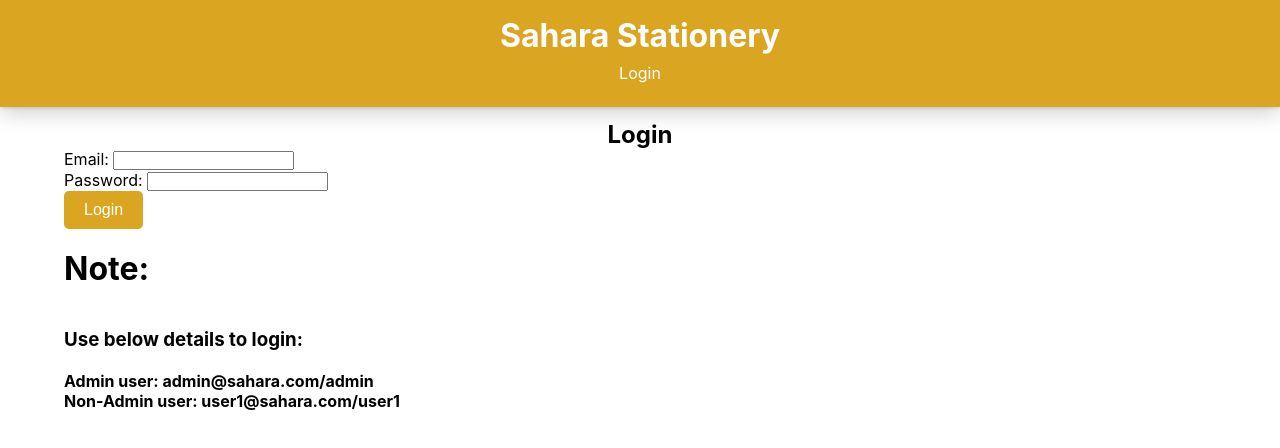
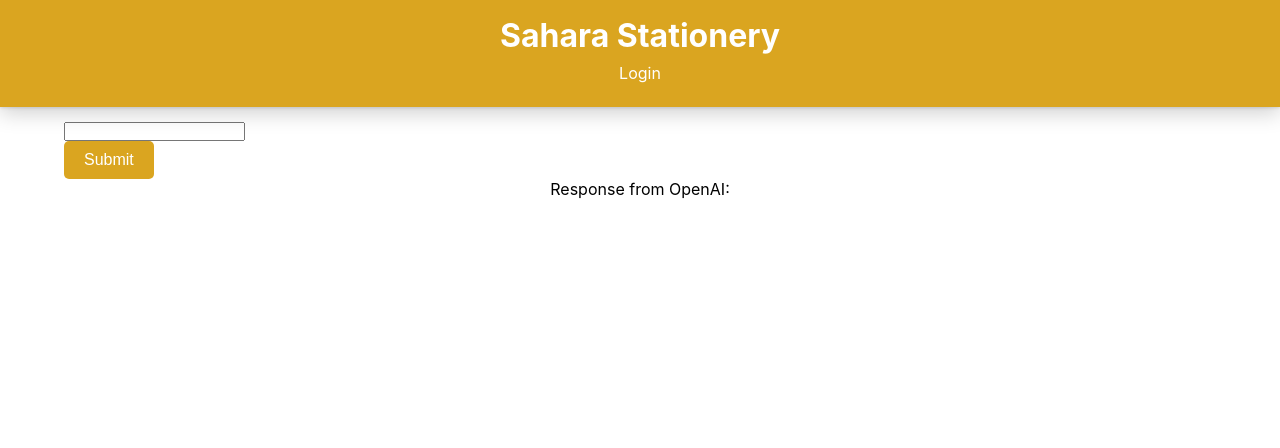
Before and after one commit to dmc93/SaharaStationery, a React (Create React App) app in the folder LegacyCodeFE/: page /chat in a window 1280 px wide. Before the commit this address led to /login. Shown: the top 448 px of the page. Built offline with nearby package versions, Linux system fonts and the light colour scheme.

Commit message:
Added OpenAI chat but not working. The API for OpenAI is in another React service not in Github due to confidentiality

```diff
--- a/LegacyCodeFE/src/App.js
+++ b/LegacyCodeFE/src/App.js
@@ -15,6 +15,7 @@
 import UserService from './security/UserService';
 import UserManagementPage from './security/UserManagementPage';
 import ProfilePage from './security/ProfilePage';
+import Chatbot from './components/Chatbot';
 
 function App() {
   return (
@@ -37,6 +38,9 @@
                 <Route path="/user-management" element={<UserManagementPage />} />
                 <Route path="/update-user/:userId" element={<UpdateUser />} />
                 <Route path="/product" element={<Admin />} />
+
+                <Route path="/chat" element={<Chatbot />} />
+
                 {/* </>
             )} */}
             <Route path="*" element={<Navigate to="/login" />} />
--- /dev/null
+++ b/LegacyCodeFE/src/components/Chatbot.js
@@ -0,0 +1,39 @@
+import React from 'react'
+import { useState } from 'react'
+import axios from 'axios';
+
+export default function Chatbot() {
+
+    const [prompt, setPrompt] = useState("")
+    const [response, setResponse] = useState("")
+
+    const handleSubmit = (e) => {
+        e.preventDefault();
+console.log(prompt)
+        axios
+            .post("http://localhost:8081/chat",{prompt})
+            .then((res) => {
+                setResponse(res.data);
+            })
+            .catch((err) => {
+                console.error(err)
+                // setResponse(err);
+            })
+    }
+
+    return(
+        <div>
+            <form  onSubmit={handleSubmit}>
+                <input type="text" value={prompt} onChange={(e) => setPrompt(e.target.value)}/>
+                <br/>
+                <button type="submit"> Submit </button>
+            </form>
+            <div>
+                <p>
+                    Response from OpenAI:   {response}
+                </p>
+            </div>
+
+        </div>
+    )
+}
--- a/LegacyCodeFE/src/pages/Navbar.jsx
+++ b/LegacyCodeFE/src/pages/Navbar.jsx
@@ -78,6 +78,9 @@
                         <Link to="/user-management">User</Link>
                     </li>}
                     {isAuthenticated && <li className="nav-item">
+                        <Link to="/chat">Chat with AI</Link>
+                    </li>}
+                    {isAuthenticated && <li className="nav-item">
                         <Link to="/" onClick={handleLogout}>Logout</Link>
                     </li>}
                 </ul>
```
